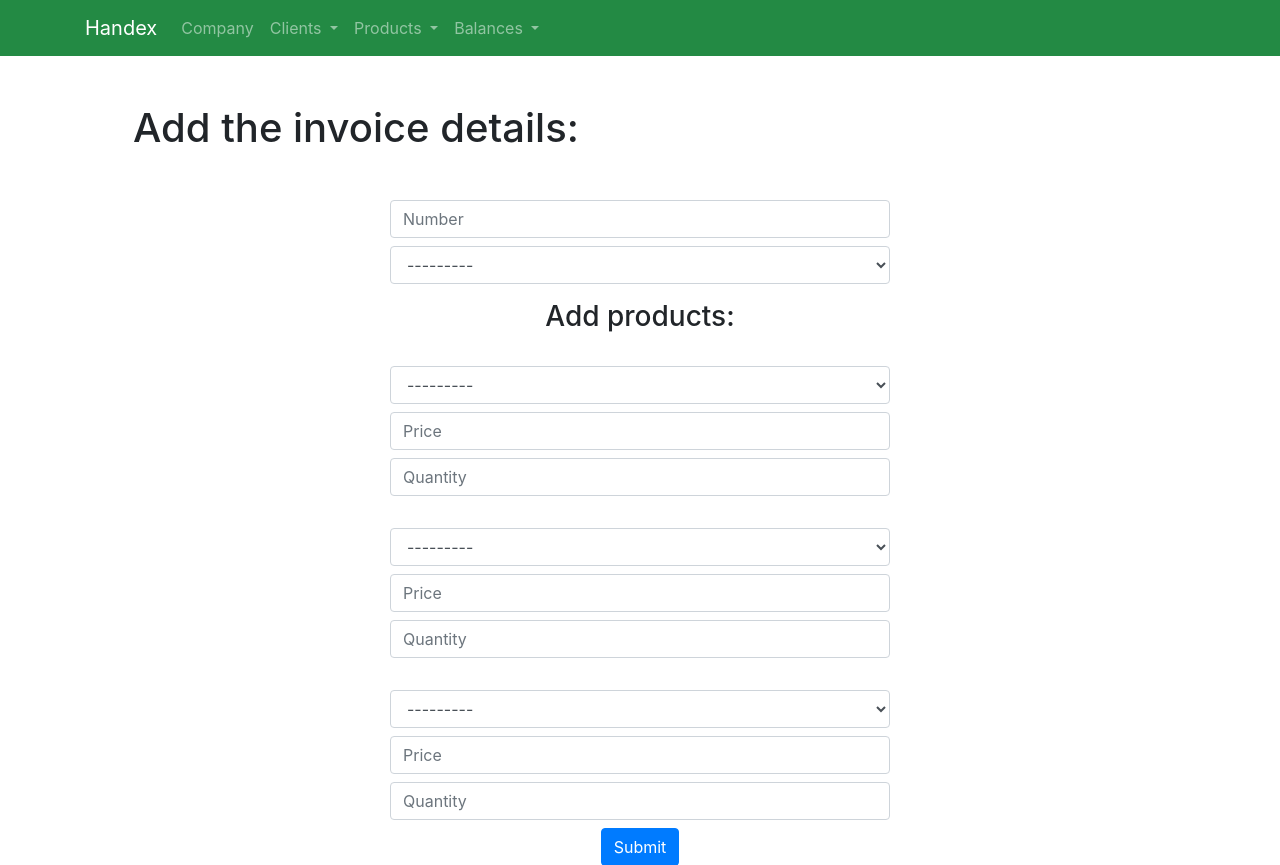
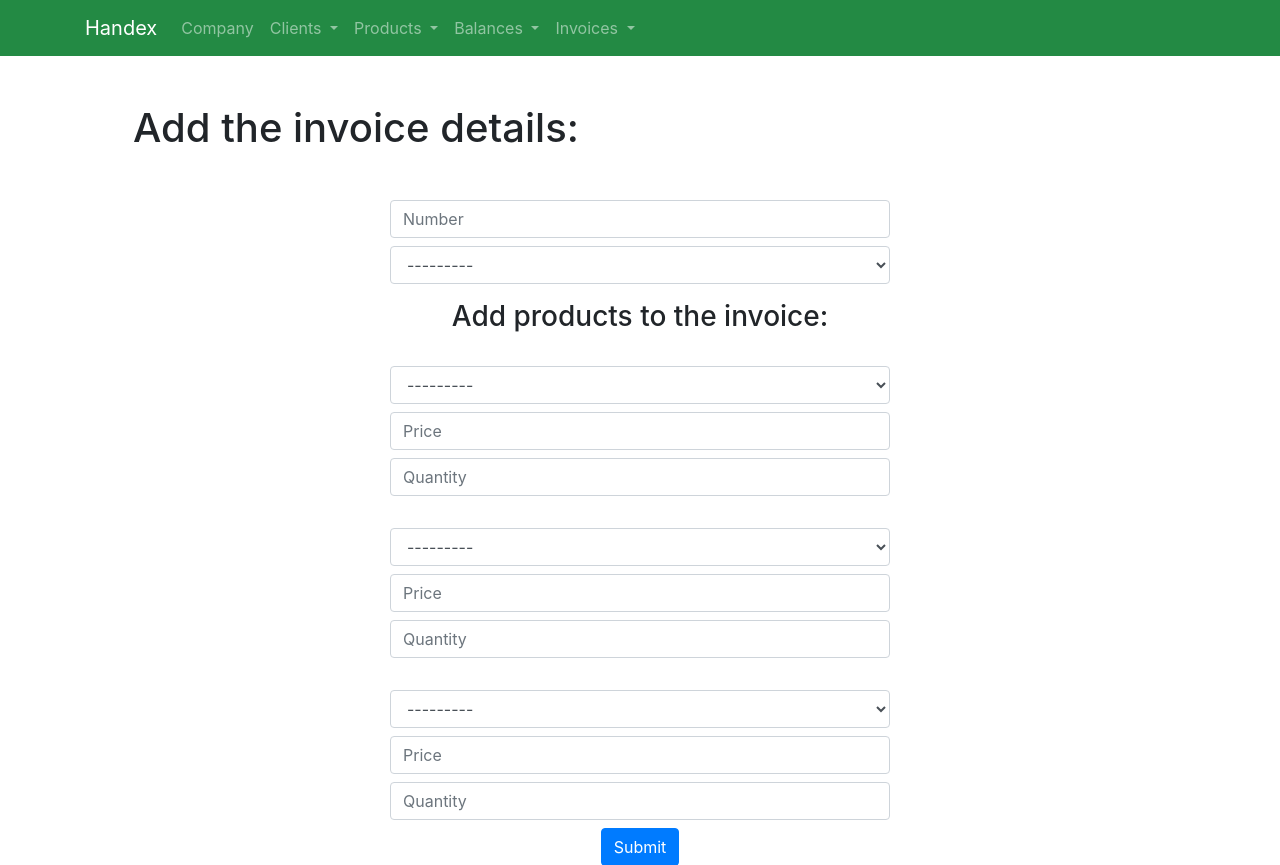
Before and after one commit to Saadelkheety/handex, a Django app: page /create_invoice/ in a window 1280 px wide. Shown: the top 865 px of the page. Run offline with Django 3.2, Linux system fonts and the light colour scheme; data that the repository does not hold is empty; some libraries are stand-ins or nearby versions.

Commit message:
finish invoices basic usage

```diff
--- a/invoice/models.py
+++ b/invoice/models.py
@@ -55,14 +55,14 @@ class Invoice(models.Model):
     client = models.ForeignKey('Client', on_delete=models.CASCADE)
 
     def amountDue(self):
-        items = self.InvoiceItem_set.all()
+        items = self.invoiceitem_set.all()
         amount_due = 0.0
         for item in items:
             amount_due += (item.price * item.quantity)
         return amount_due
 
     def amountPaid(self):
-        payments = self.Payment_set.all()
+        payments = self.payment_set.all()
         amount_paid = 0.0
         for payment in payments:
             amount_paid += payment.amountPaid
--- a/invoice/templates/invoice/base.html
+++ b/invoice/templates/invoice/base.html
@@ -53,6 +53,15 @@
               <a class="dropdown-item" href="{% url "create_balance" %}">Add a balance</a>
             </div>
           </li>
+          <li class="nav-item dropdown">
+            <a class="nav-link dropdown-toggle" href="#" id="navbarDropdown" role="button" data-toggle="dropdown" aria-haspopup="true" aria-expanded="false">
+              Invoices
+            </a>
+            <div class="dropdown-menu" aria-labelledby="navbarDropdown">
+              <a class="dropdown-item" href="{% url "list_invoices" %}">Inoice list</a>
+              <a class="dropdown-item" href="{% url "create_invoice" %}">Add an invoice</a>
+            </div>
+          </li>
         </ul>
       </div>
     </div>
--- a/invoice/templates/invoice/invoice_form.html
+++ b/invoice/templates/invoice/invoice_form.html
@@ -21,12 +21,15 @@
       {% endfor %}
     </div>
 
-    <h3>Add products:</h3>
+    <h3>{% if invoice %}Update invoice products: {% else %}Add products to the invoice:{% endif %}</h3>
      {{ formset.management_form }}
     {% for form in formset %}
       <br>
       {% for field in form %}
           {{ field.errors }}
+          {% if field.label == "Delete" %}
+          {{ field.label }}
+          {% endif %}
           {% render_field field class="form-control mb-2 mr-sm-2" placeholder=field.label %}
       {% endfor %}
 
--- a/invoice/templates/invoice/invoice_list.html
+++ b/invoice/templates/invoice/invoice_list.html
@@ -6,18 +6,24 @@
   <table class="table table-striped">
     <thead>
       <tr>
+        <th scope="col">Invoice Date</th>
         <th scope="col">Invoice number</th>
         <th scope="col">Client</th>
         <th scope="col">Date</th>
+        <th scope="col">Amount due</th>
+        <th scope="col">Amount paid</th>
         <th scope="col"></th>
       </tr>
     </thead>
     <tbody>
       {% for invoice in object_list %}
       <tr>
+        <td>{{ invoice.date }}</td>
         <td>{{ invoice.number }}</td>
         <td>{{ invoice.client }}</td>
         <td>{{ invoice.date }}</td>
+        <td>{{invoice.amountDue}}</td>
+        <td>{{invoice.amountPaid}}</td>
         <td>
             <form class="form-inline" action="{% url 'delete_invoice' invoice.id %}" method="post">
               {% csrf_token %}
--- a/invoice/urls.py
+++ b/invoice/urls.py
@@ -17,6 +17,8 @@ urlpatterns = [
     path("create_balance/", views.BalanceCreate.as_view(), name="create_balance"),
     path("update_balance/<int:pk>/", views.BalanceUpdate.as_view(), name="update_balance"),
     path("delete_balance/<int:pk>/", views.BalanceDelete.as_view(), name="delete_balance"),
-    path("invoice/", views.InvoiceList.as_view(), name="list_invoices"),
+    path("invoices/", views.InvoiceList.as_view(), name="list_invoices"),
     path("create_invoice/", views.InvoiceCreate.as_view(), name="create_invoice"),
+    path("update_invoice/<int:pk>/", views.InvoiceUpdate.as_view(), name="update_invoice"),
+    path("delete_invoice/<int:pk>/", views.InvoiceDelete.as_view(), name="delete_invoice"),
 ]
--- a/invoice/views.py
+++ b/invoice/views.py
@@ -1,4 +1,4 @@
-from django.shortcuts import render, HttpResponseRedirect
+from django.shortcuts import render, HttpResponseRedirect, get_object_or_404
 from django.contrib import messages
 from django.views.generic import ListView
 from django.views.generic.edit import CreateView, UpdateView, DeleteView
@@ -153,7 +153,7 @@ class InvoiceCreate(CreateView):
     form_class = InvoiceForm
     model = Invoice
     template_name = "invoice/invoice_form.html"
-    success_url = reverse_lazy('index')
+    success_url = reverse_lazy('list_invoices')
 
     def get(self, request, *args, **kwargs):
         self.object = None
@@ -181,3 +181,46 @@ class InvoiceCreate(CreateView):
 
     def form_invalid(self, form, formset):
         return self.render_to_response(self.get_context_data(form=form, formset=formset))
+
+
+class InvoiceUpdate(UpdateView):
+    form_class = InvoiceForm
+    model = Invoice
+    template_name = "invoice/invoice_form.html"
+    success_url = reverse_lazy('list_invoices')
+
+    def get(self, request, pk, *args, **kwargs):
+        self.object = self.get_object()
+        form = InvoiceForm(instance=self.object)
+        formset = InvoiceItemFormSet(instance=self.object)
+        formset.can_delete = True
+        print("test: ", self.get_context_data(form=form,formset=formset))
+        return self.render_to_response(
+            self.get_context_data(form=form,formset=formset))
+
+    def post(self, request, *args, **kwargs):
+        self.object = self.get_object()
+        form = InvoiceForm(self.request.POST, instance=self.object)
+        formset = InvoiceItemFormSet(self.request.POST, instance=self.object)
+        formset.can_delete = True
+        if (form.is_valid() and formset.is_valid()):
+            return self.form_valid(form, formset)
+        else:
+            return self.form_invalid(form, formset)
+
+    def form_valid(self, form, formset):
+        self.object = form.save()
+        formset.instance = self.object
+        formset.save()
+        return HttpResponseRedirect(self.get_success_url())
+
+    def form_invalid(self, form, formset):
+        return self.render_to_response(self.get_context_data(form=form, formset=formset))
+
+
+class InvoiceDelete(DeleteView):
+    success_url = reverse_lazy('list_invoices')
+    model = Invoice
+
+    def get(self, *a, **kw):
+        return self.delete(*a, **kw)
```
